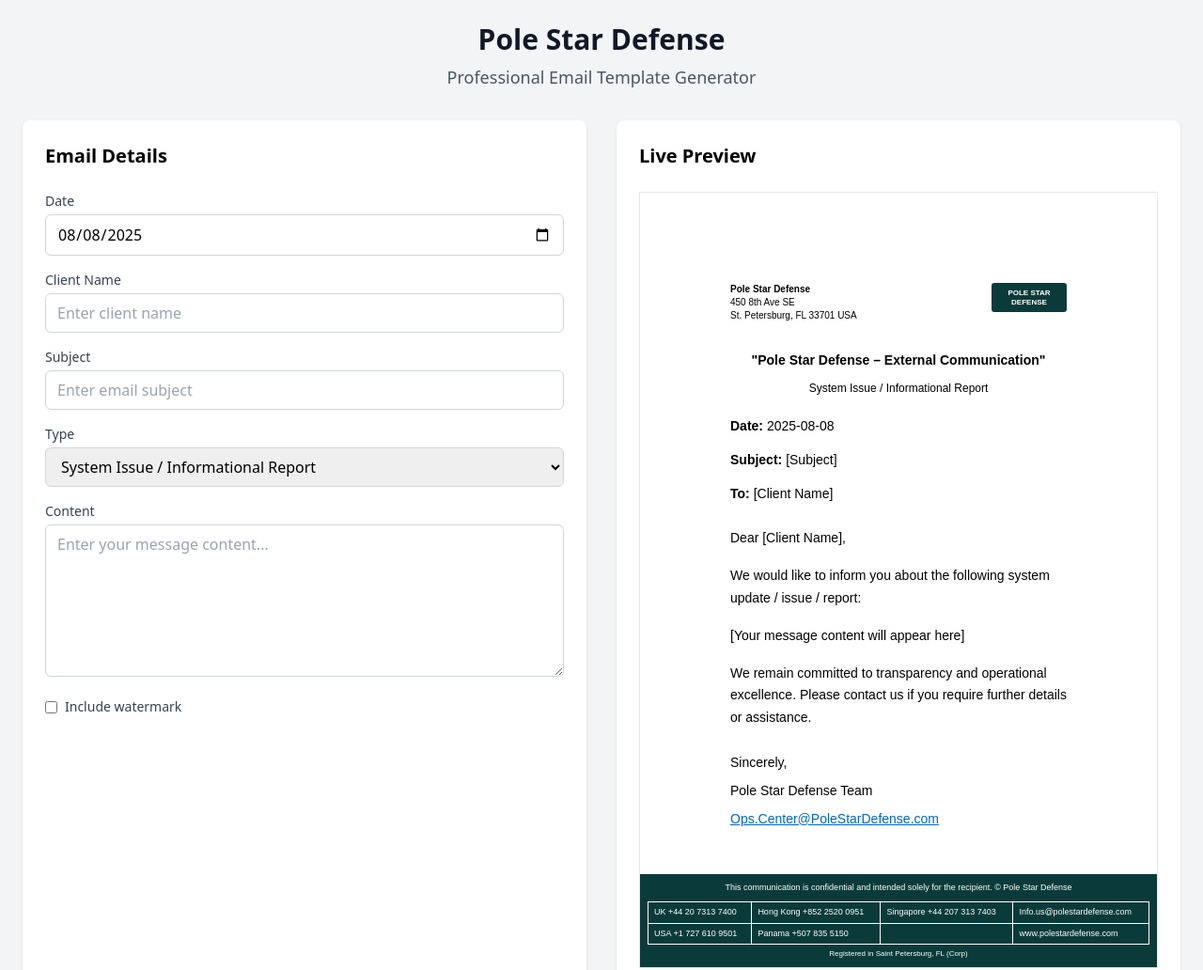
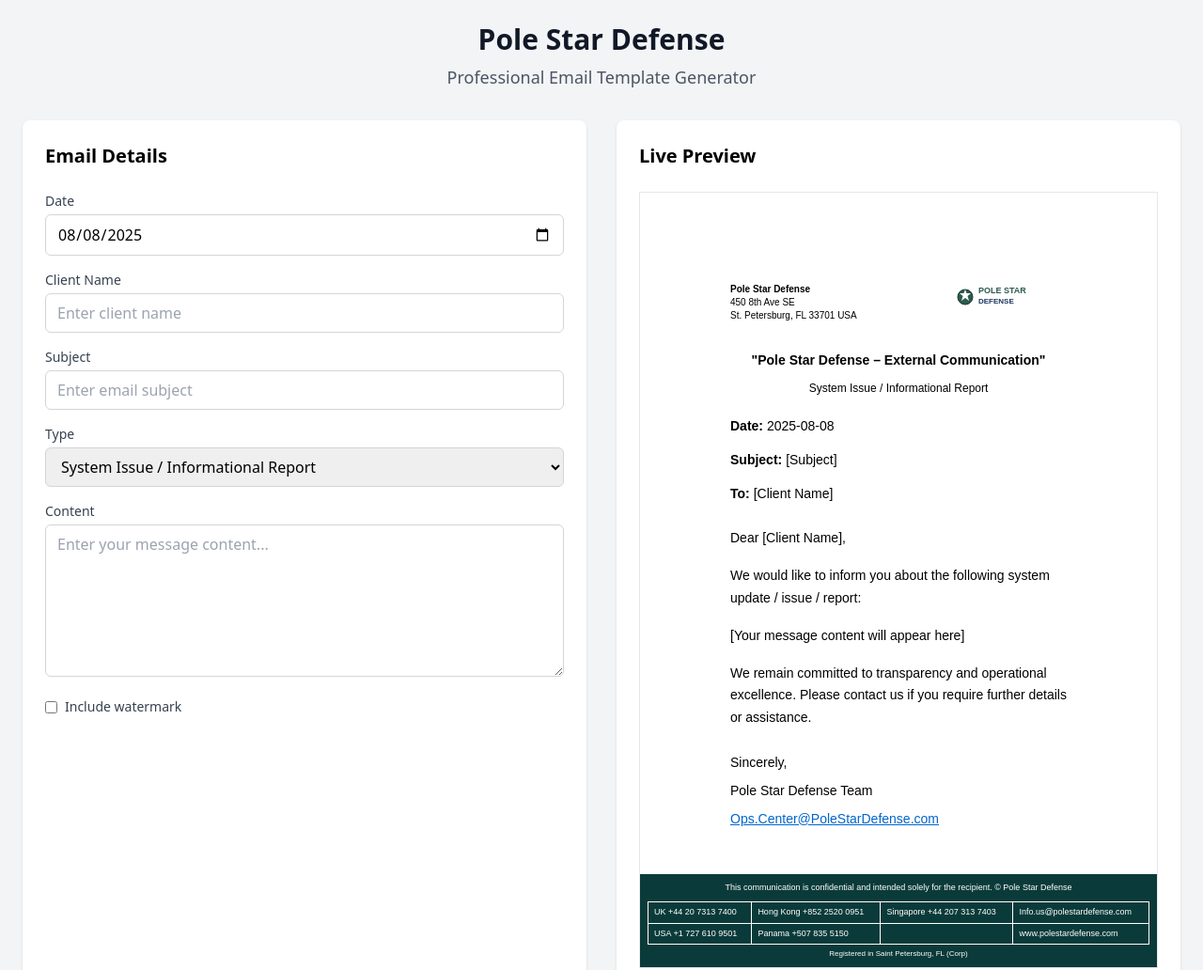
Before and after one commit to Ryanman561afk/PSD-Email-Generator, a plain HTML site: page index.html in a window 1280 px wide. Shown: the top 1032 px of the page at 94% size. Drawn offline with nearby package versions, Linux system fonts and the light colour scheme.

Commit message:
Add files via upload

```diff
--- a/index.html
+++ b/index.html
@@ -31,17 +31,9 @@
             text-align: left;
         }
 
-        .logo-box {
-            background: #0a3b3a;
-            color: white;
-            padding: 6px 12px;
-            border-radius: 3px;
-            font-family: Arial, sans-serif;
-            font-size: 8px;
-            font-weight: bold;
-            line-height: 1.2;
-            text-align: center;
-            width: 80px;
+        .logo-svg {
+            width: 120px;
+            height: 30px;
         }
 
         .content {
@@ -52,16 +44,15 @@
             z-index: 10;
         }
 
-        .watermark-text {
+        .watermark-logo {
             position: absolute;
             top: 50%;
             left: 50%;
-            transform: translate(-50%, -50%) rotate(-45deg);
-            opacity: 0.1;
+            transform: translate(-50%, -50%) rotate(-15deg);
+            opacity: 0.08;
             z-index: 1;
-            font-size: 48px;
-            font-weight: bold;
-            color: #0a3b3a;
+            width: 200px;
+            height: 100px;
             pointer-events: none;
             display: none;
         }
@@ -140,7 +131,13 @@
 
                 <div id="emailPreview" class="email-template border">
                     <!-- Watermark -->
-                    <div id="watermark" class="watermark-text">POLE STAR DEFENSE</div>
+                    <svg id="watermark" class="watermark-logo" viewBox="0 0 200 100" xmlns="http://www.w3.org/2000/svg">
+                        <!-- Large watermark version -->
+                        <circle cx="25" cy="50" r="18" fill="#2d5a4f" stroke="#1a3530" stroke-width="2"/>
+                        <polygon points="25,32 28,42 38,42 30,48 33,58 25,52 17,58 20,48 12,42 22,42" fill="white"/>
+                        <text x="50" y="40" font-family="Arial, sans-serif" font-size="20" font-weight="bold" fill="#2d5a4f">POLE STAR</text>
+                        <text x="50" y="65" font-family="Arial, sans-serif" font-size="16" font-weight="bold" fill="#1a365d">DEFENSE</text>
+                    </svg>
 
                     <!-- Header -->
                     <div class="header">
@@ -149,9 +146,17 @@
                             450 8th Ave SE<br>
                             St. Petersburg, FL 33701 USA
                         </div>
-                        <div class="logo-box">
-                            POLE STAR<br>DEFENSE
-                        </div>
+                        <svg class="logo-svg" viewBox="0 0 120 30" xmlns="http://www.w3.org/2000/svg">
+                            <!-- Star/compass icon -->
+                            <circle cx="12" cy="15" r="8" fill="#2d5a4f" stroke="#1a3530" stroke-width="1"/>
+                            <polygon points="12,7 13.5,11 18,11 14.5,14 16,19 12,16 8,19 9.5,14 6,11 10.5,11" fill="white"/>
+
+                            <!-- POLE STAR text -->
+                            <text x="26" y="11" font-family="Arial, sans-serif" font-size="9" font-weight="bold" fill="#2d5a4f">POLE STAR</text>
+
+                            <!-- DEFENSE text -->
+                            <text x="26" y="22" font-family="Arial, sans-serif" font-size="8" font-weight="bold" fill="#1a365d">DEFENSE</text>
+                        </svg>
                     </div>
 
                     <!-- Title -->
```
